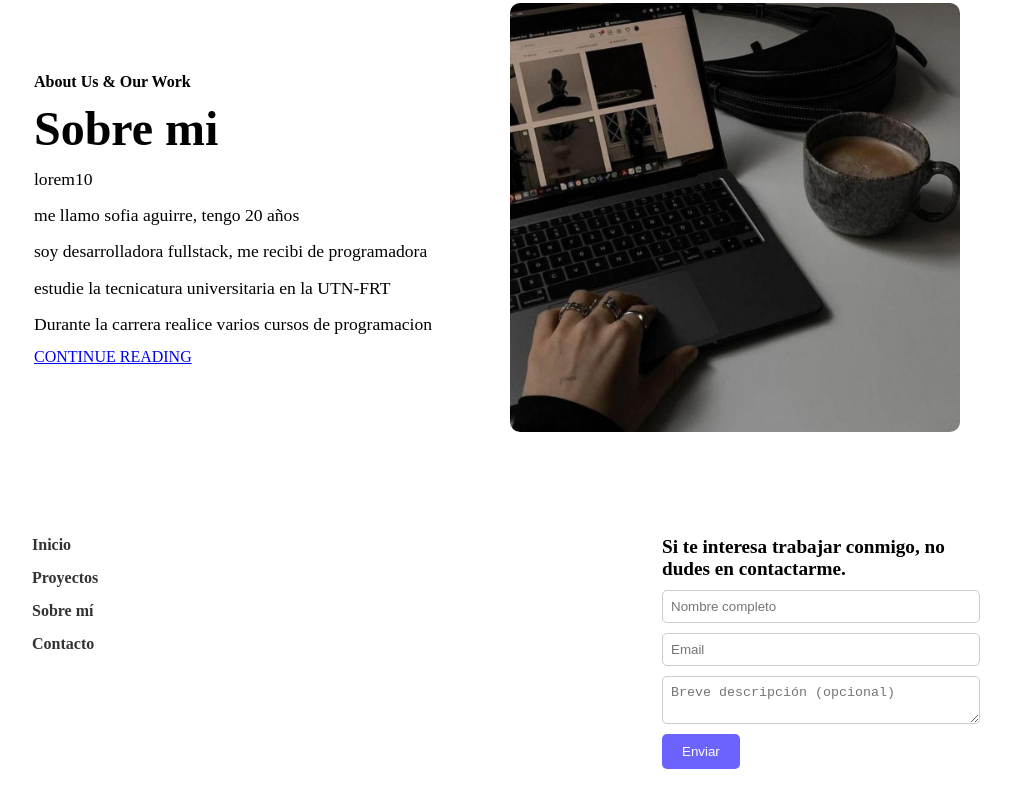
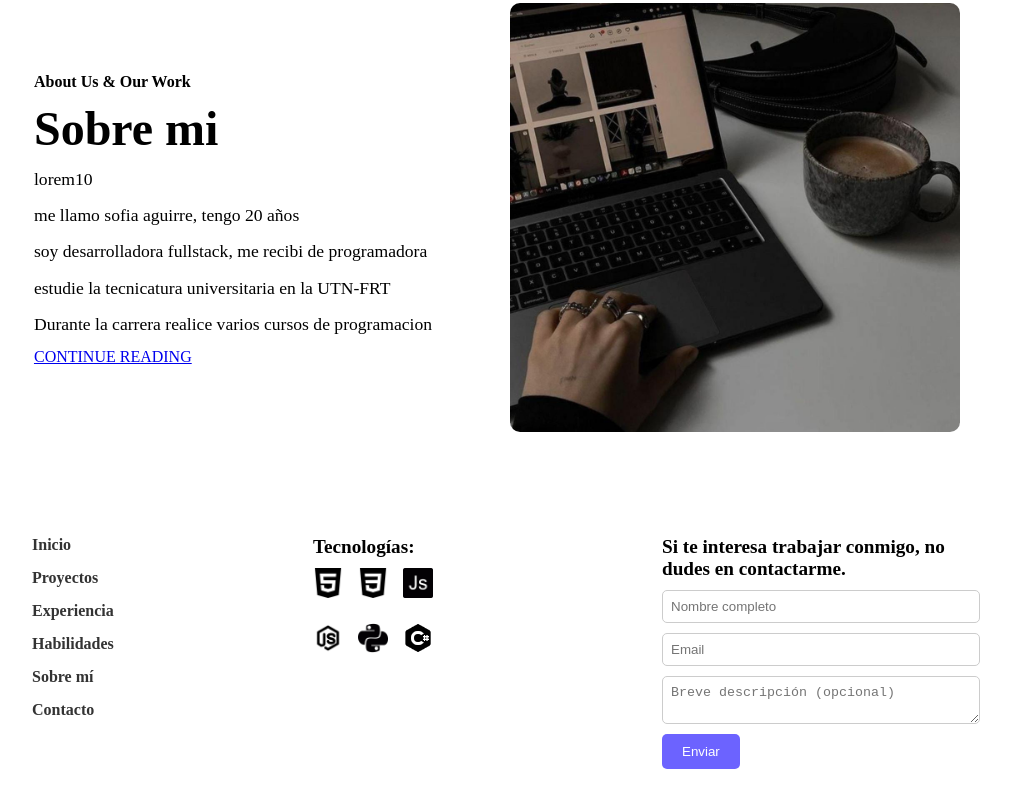
Before and after one commit to fofi09/portfolio-sofia-aguirre, a plain HTML site: page index.html in a window 1280 px wide. Shown: the part 1610-2417 px from the top of the page, without its empty margins (143-1154 px from the left). Drawn offline with Linux system fonts and the light colour scheme.

Commit message:
mejora en la seccion sobre mi y experiencia

```diff
--- /dev/null
+++ b/footer.css
@@ -0,0 +1,62 @@
+footer {
+    padding: 50px 0;
+}
+
+/* Este es el contenedor clave que alinea el contenido.
+   Lo ajustamos para que se comporte como el .contenedor principal. */
+.contenedor-footer {
+    max-width: 1200px; /* Usamos el mismo max-width que en .contenedor */
+    margin: 0 auto;
+    display: flex;
+    justify-content: space-between;
+    align-items: flex-start;
+    gap: 100px;
+    padding: 0 135px; /* Mantiene el padding para la alineación */
+}
+
+/* El menú vertical no necesita ajustes de padding o margin,
+   ya que el contenedor padre (.contenedor-footer) se encarga de la alineación. */
+.footer-nav-vertical {
+    display: flex;
+    flex-direction: column;
+    gap: 15px;
+}
+
+.footer-nav-vertical a {
+    text-decoration: none;
+    color: #333;
+    font-weight: bold;
+}
+
+
+.formulario-contacto {
+    max-width: 300px;
+}
+
+.formulario-contacto h4 {
+    font-size: 1.2rem;
+    margin-bottom: 10px;
+}
+
+.formulario-contacto input,
+.formulario-contacto textarea {
+    display: block;
+    width: 100%;
+    padding: 8px;
+    margin-bottom: 10px;
+    border: 1px solid #ccc;
+    border-radius: 5px;
+}
+
+.formulario-contacto textarea {
+    resize: vertical;
+}
+
+.formulario-contacto .boton-primario {
+    background-color: #6c63ff;
+    color: #fff;
+    padding: 10px 20px;
+    border: none;
+    border-radius: 5px;
+    cursor: pointer;
+}
--- a/index.html
+++ b/index.html
@@ -190,71 +190,29 @@
 
 
 <!-- footer -->
-<!-- <footer>
-    <div class="footer-superior">
-        <div class="footer-nav">
-            <a href="#">Inicio</a>
-            <a href="#">Proyectos</a>
-            <a href="#">Sobre mí</a>
-            <a href="#">Contacto</a>
-        </div>
-        <div class="redes-sociales">
-            <a href="#"><i class="fab fa-github"></i></a>
-            <a href="#"><i class="fab fa-twitter"></i></a>
-            <a href="#"><i class="fab fa-linkedin"></i></a>
-            <a href="#"><i class="fab fa-dribbble"></i></a>
-        </div>
-    </div>
-    <div class="footer-medio">
-        <div class="interesado-en-trabajar">
-            <h4>¿Interesado en trabajar juntos?</h4>
-            <div class="botones-contacto">
-                <a href="#" class="boton-primario">Contactame</a>
-                <a href="#" class="boton-secundario">Ver Proyectos</a>
-            </div>
-        </div>
-        <p class="copyright">© 2023 Todos los derechos reservados. Creado con ❤️ por Luca D'Adda.</p>
-    </div>
-</footer> -->
-
-
-<!-- <footer>
-    <div class="footer-superior">
-        <div class="footer-izquierdo">
-            <div class="footer-nav">
-                <a href="#">Inicio</a>
-                <a href="#">Proyectos</a>
-                <a href="#">Sobre mí</a>
-                <a href="#">Contacto</a>
-            </div>
-            <p class="copyright">© 2023 Todos los derechos reservados. Creado con ❤️ por Luca D'Adda.</p>
-        </div>
-        <div class="footer-derecho">
-            <div class="redes-sociales">
-                <a href="#"><i class="fab fa-github"></i></a>
-                <a href="#"><i class="fab fa-twitter"></i></a>
-                <a href="#"><i class="fab fa-linkedin"></i></a>
-                <a href="#"><i class="fab fa-dribbble"></i></a>
-            </div>
-            <div class="formulario-contacto">
-                <h4>Contactame</h4>
-                <form action="#" method="POST">
-                    <input type="text" name="nombre" placeholder="Nombre completo">
-                    <input type="email" name="email" placeholder="Email">
-                    <textarea name="descripcion" placeholder="Breve descripción (opcional)"></textarea>
-                    <button type="submit" class="boton-primario">Enviar</button>
-                </form>
-            </div>
-        </div>
-    </div>
-</footer> -->
 <footer>
     <div class="contenedor-footer">
         <div class="footer-nav-vertical">
             <a href="#">Inicio</a>
             <a href="#">Proyectos</a>
+              <a href="#">Experiencia</a>
+              <a href="#">Habilidades</a>
             <a href="#">Sobre mí</a>
             <a href="#">Contacto</a>
+        </div>
+        <div class="footer-tecnologias">
+            <h4>Tecnologías:</h4>
+            <div class="contenedor-iconos">
+                <img src="iconos/html-5.png" alt="Icono de tecnología 1">
+                <img src="iconos/css.png" alt="Icono de tecnología 2">
+                <img src="iconos/javascript.png" alt="Icono de tecnología 3">
+                <img src="iconos/nodeJs.png" alt="Icono de tecnología 4">
+                 <img src="iconos/python.png" alt="Icono de tecnología 1">
+                <img src="iconos/cSharp.png" alt="Icono de tecnología 2">
+
+
+
+            </div>
         </div>
         <div class="formulario-contacto">
             <h4>Si te interesa trabajar conmigo, no dudes en contactarme.</h4>
@@ -267,6 +225,8 @@
         </div>
     </div>
 </footer>
+
+
    </div>
     <!-- ese dib cieera contenedor -->
 
--- a/styles.css
+++ b/styles.css
@@ -253,66 +253,6 @@ nav a {
 }
 
 /* footer */
-/* footer {
-    padding: 50px 0;
-}
-
-
-    align-items: flex-start;
-    gap: 100px;
-    padding: 0;
-}
-
-.footer-nav-vertical {
-    display: flex;
-    flex-direction: column;
-    gap: 15px;
-}
-
-.footer-nav-vertical a {
-    text-decoration: none;
-    color: #333;
-    font-weight: bold;
-}
-
-.formulario-contacto {
-    max-width: 300px;
-}
-
-.formulario-contacto h4 {
-    font-size: 1.2rem;
-    margin-bottom: 10px;
-}
-
-.formulario-contacto input,
-.formulario-contacto textarea {
-    display: block;
-    width: 100%;
-    padding: 8px;
-    margin-bottom: 10px;
-    border: 1px solid #ccc;
-    border-radius: 5px;
-}
-
-.formulario-contacto textarea {
-    resize: vertical;
-}
-
-.formulario-contacto .boton-primario {
-    background-color: #6c63ff;
-    color: #fff;
-    padding: 10px 20px;
-    border: none;
-    border-radius: 5px;
-    cursor: pointer;
-} */
-
-
-
-
-
-/* Esto asegura que el footer ocupa todo el ancho de la página,
-   no solo hasta los 900px */
 footer {
     padding: 50px 0;
 }
@@ -375,3 +315,38 @@ footer {
     border-radius: 5px;
     cursor: pointer;
 }
+
+/* Nuevo estilo para la sección de tecnologías en el footer */
+.footer-tecnologias {
+    display: flex;
+    flex-direction: column;
+    gap: 10px; /* Espacio entre el título y los iconos */
+}
+
+.footer-tecnologias h4 {
+    font-size: 1.2rem;
+    margin: 0;
+}
+
+/* .contenedor-iconos {
+    display: flex;
+    gap: 15px;
+}
+
+.contenedor-iconos img {
+    width: 30px;
+    height: 30px;
+} */
+
+.contenedor-iconos {
+display: flex;
+gap: 15px;
+max-width: 150px;
+flex-wrap: wrap;
+}
+
+.contenedor-iconos img {
+width: 30px;
+height: 30px;
+margin-bottom: 10px;
+}
```
Also changed, not shown: footer.html (added, +21 -0 lines), iconos/css.png (added), iconos/html-5.png (added), iconos/icons8-c-sharp-logo-50.png (added), iconos/javascript.png (added), iconos/nodeJs.png (added), iconos/python.png (added).
